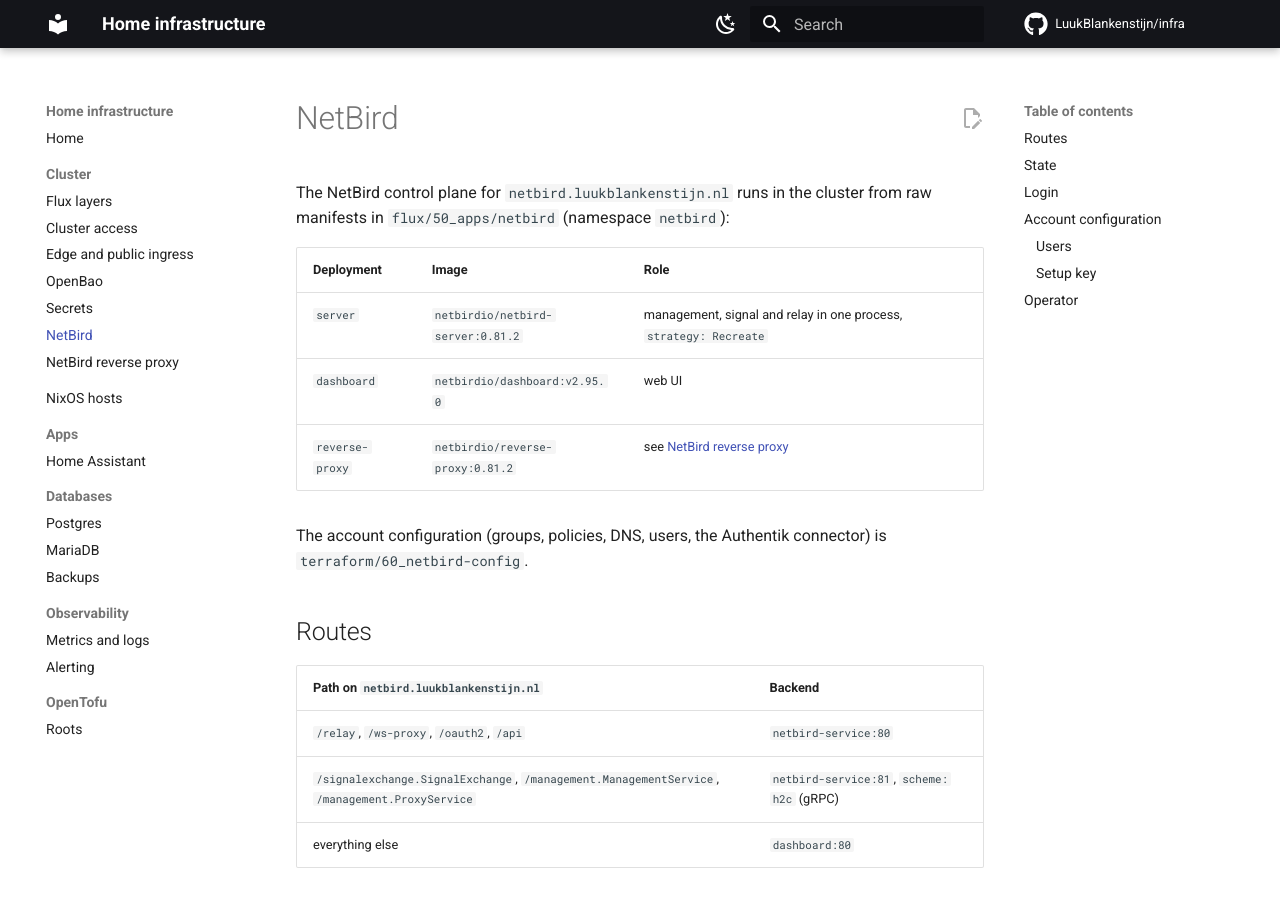
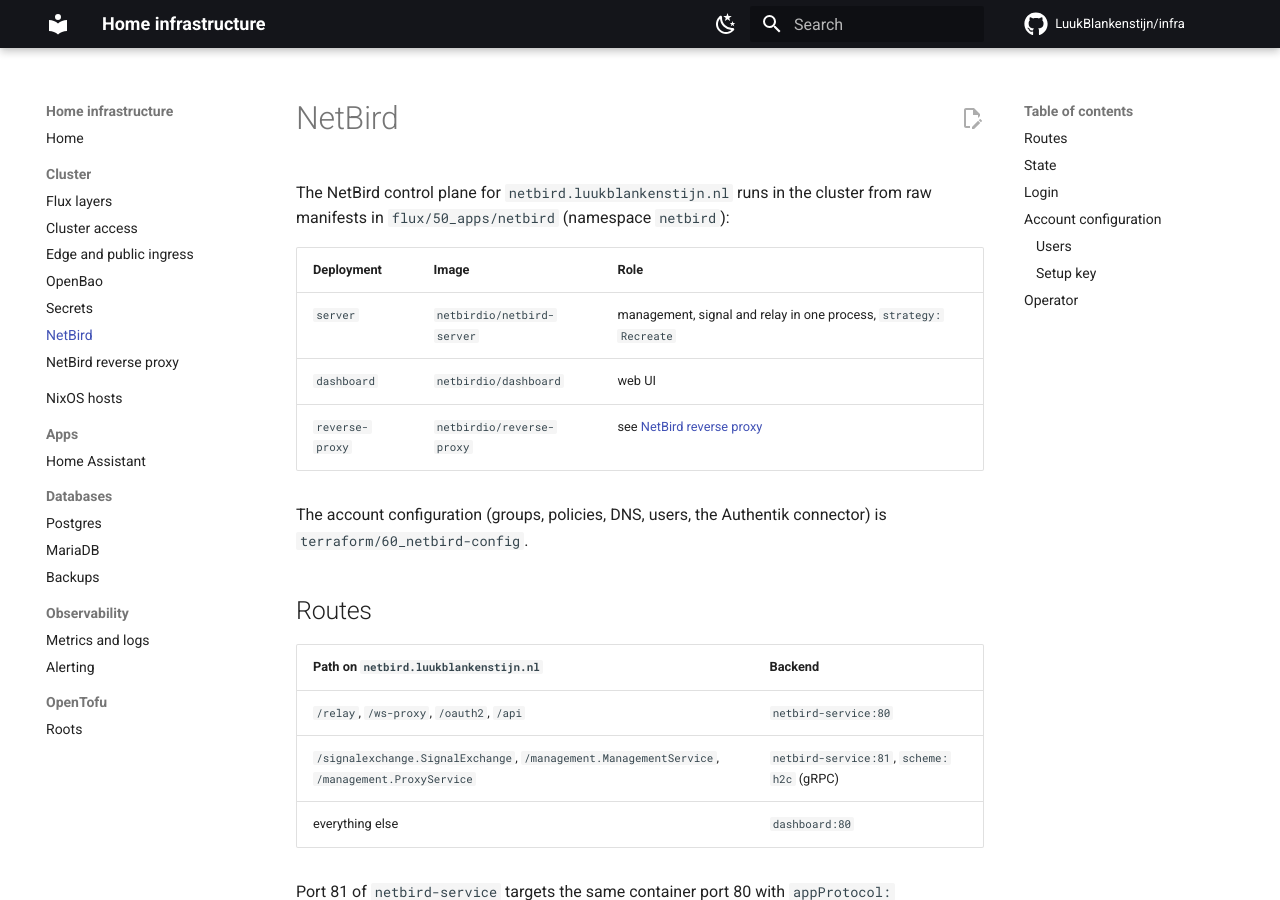
Before and after one commit to LuukBlankenstijn/infra, an MkDocs documentation site: the page built from docs/cluster/netbird.md, in a window 1280 px wide and 900 px high. Built offline with MkDocs 1.6.1 and Material for MkDocs 9.7.7, drawn with Linux system fonts in a browser that asks for light colours; comment, search, counter and statistics services are not loaded; some of the changed text lies outside the part shown.

```diff
--- a/docs/cluster/netbird.md
+++ b/docs/cluster/netbird.md
@@ -5,9 +5,9 @@ from raw manifests in `flux/50_apps/netbird` (namespace `netbird`):
 
 | Deployment | Image | Role |
 | --- | --- | --- |
-| `server` | `netbirdio/netbird-server:0.81.2` | management, signal and relay in one process, `strategy: Recreate` |
-| `dashboard` | `netbirdio/dashboard:v2.95.0` | web UI |
-| `reverse-proxy` | `netbirdio/reverse-proxy:0.81.2` | see [NetBird reverse proxy](reverse-proxy.md) |
+| `server` | `netbirdio/netbird-server` | management, signal and relay in one process, `strategy: Recreate` |
+| `dashboard` | `netbirdio/dashboard` | web UI |
+| `reverse-proxy` | `netbirdio/reverse-proxy` | see [NetBird reverse proxy](reverse-proxy.md) |
 
 The account configuration (groups, policies, DNS, users, the Authentik
 connector) is `terraform/60_netbird-config`.
@@ -124,7 +124,7 @@ tofu -chdir=terraform/60_netbird-config output -raw servers_setup_key
 
 ## Operator
 
-`flux/60_netbird-operator` installs netbird-operator `0.8.0` into `netbird`,
+`flux/60_netbird-operator` installs netbird-operator into `netbird`,
 cluster name `home`, management URL `https://netbird.luukblankenstijn.nl`, API
 key from the ExternalSecret `netbird-mgmt-api-key` (`secret/netbird/operator`).
 Its webhook has `failurePolicy: Ignore`, so pod admission does not depend on the
```
Also changed, not shown: docs/cluster/layers.md (+1 -1 lines), docs/databases/mariadb.md (+1 -1 lines), docs/observability/alerting.md (+1 -1 lines), docs/observability/index.md (+13 -9 lines), 1 other file.
